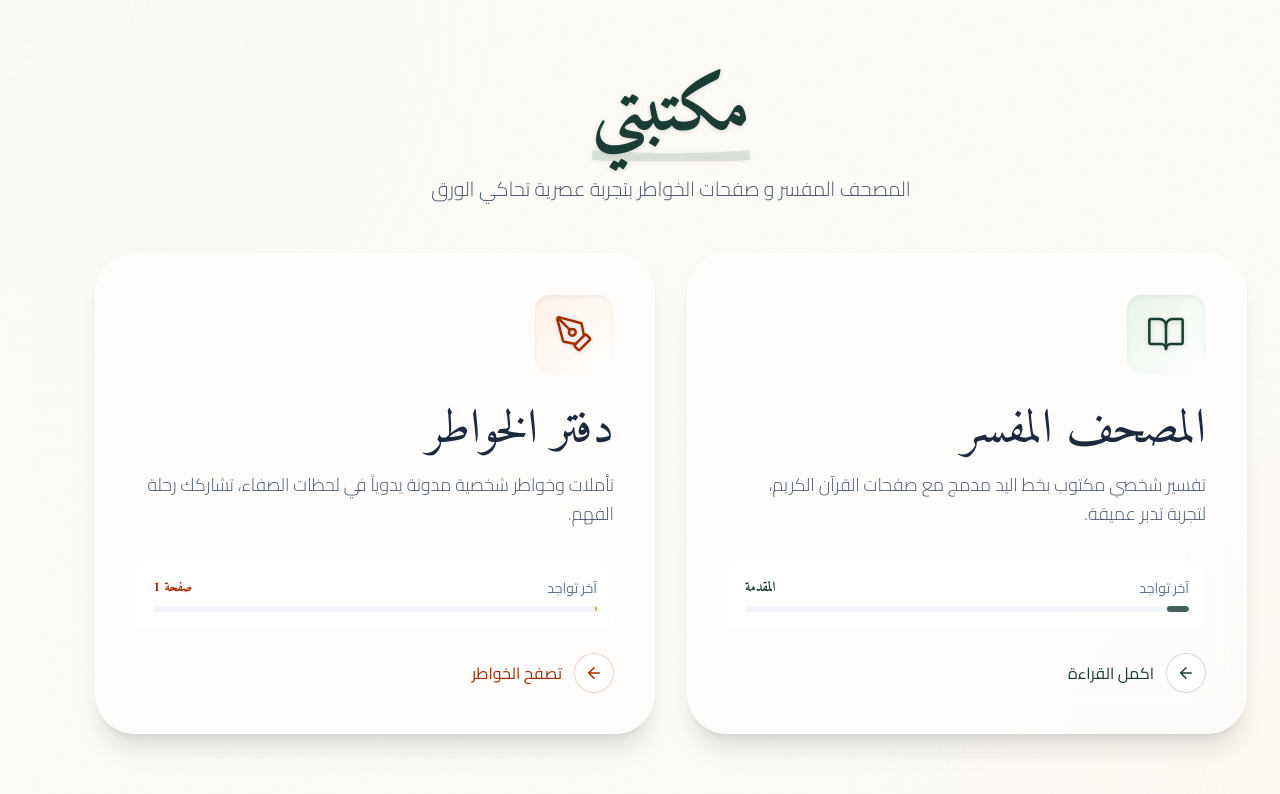
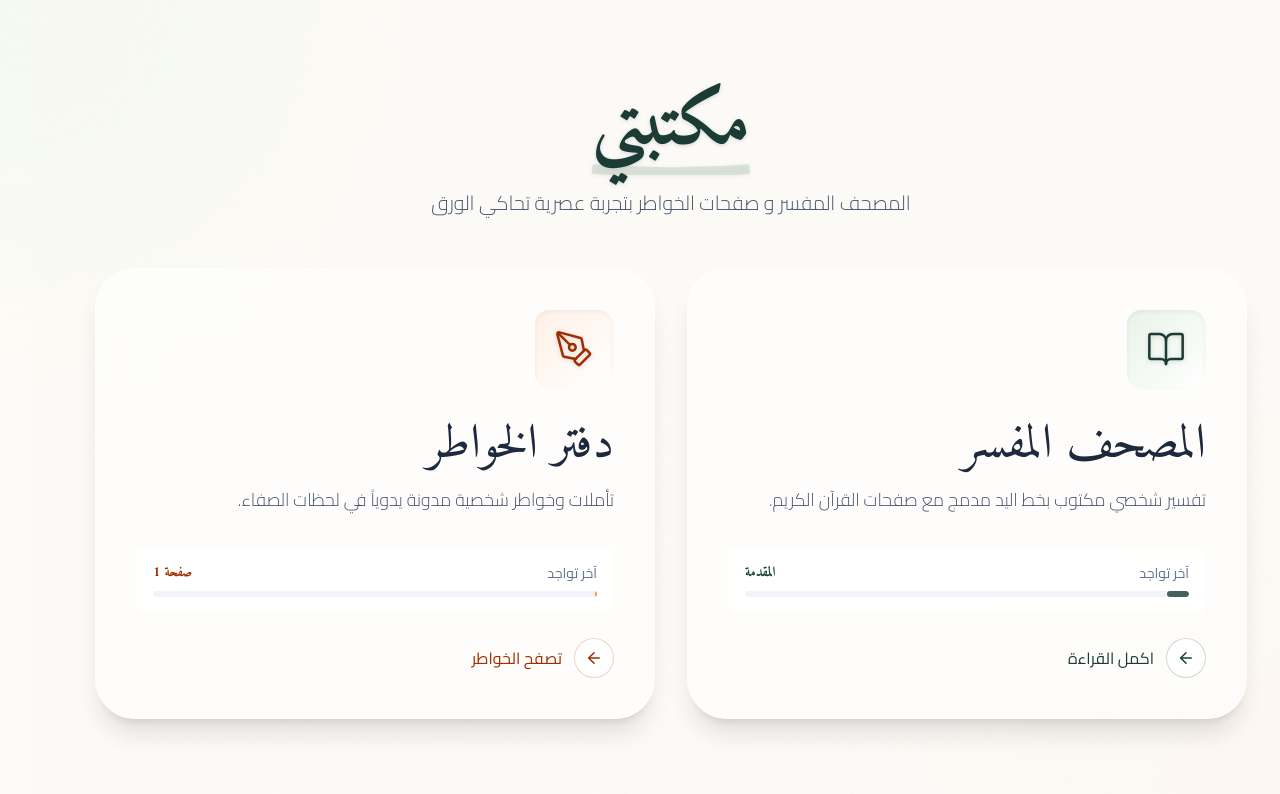
Before and after one commit to Osama-Shakaki/quran-app, a Next.js app: page / in a window 1280 px wide. Shown: the top 794 px of the page. Built offline with nearby package versions, Linux system fonts and the light colour scheme.

Commit message:
Chang the titles

```diff
--- a/src/app/layout.tsx
+++ b/src/app/layout.tsx
@@ -61,7 +61,7 @@ export const metadata: Metadata = {
   twitter: {
     card: "summary_large_image",
     title: "المصحف المفسر و الخواطر",
-    description: "تطبيق تفاعلي يجمع بين تفسير القرآن الكريم ودفتر الخواطر\nإعداد م. فيصل شققي",
+    description: "تطبيق تفاعلي يجمع بين تفسير القرآن الكريم ودفتر الخواطر",
     images: ["/share-logo.jpg"]
   }
 };
--- a/src/app/page.tsx
+++ b/src/app/page.tsx
@@ -102,7 +102,7 @@ export default function Home() {
                     </div>
                     <h2 className="text-4xl md:text-5xl font-amiri mb-4 text-slate-800 group-hover:text-forest-green transition-colors">المصحف المفسر</h2>
                     <p className="text-lg text-slate-600 font-light leading-relaxed mb-8">
-                      تفسير شخصي مكتوب بخط اليد مدمج مع صفحات القرآن الكريم، لتجربة تدبر عميقة.
+                      تفسير شخصي مكتوب بخط اليد مدمج مع صفحات القرآن الكريم.
                     </p>
                   </div>
 
@@ -150,7 +150,7 @@ export default function Home() {
                     </div>
                     <h2 className="text-4xl md:text-5xl font-amiri mb-4 text-slate-800 group-hover:text-orange-800 transition-colors">دفتر الخواطر</h2>
                     <p className="text-lg text-slate-600 font-light leading-relaxed mb-8">
-                      تأملات وخواطر شخصية مدونة يدوياً في لحظات الصفاء، تشاركك رحلة الفهم.
+                      تأملات وخواطر شخصية مدونة يدوياً في لحظات الصفاء.
                     </p>
                   </div>
 
```
